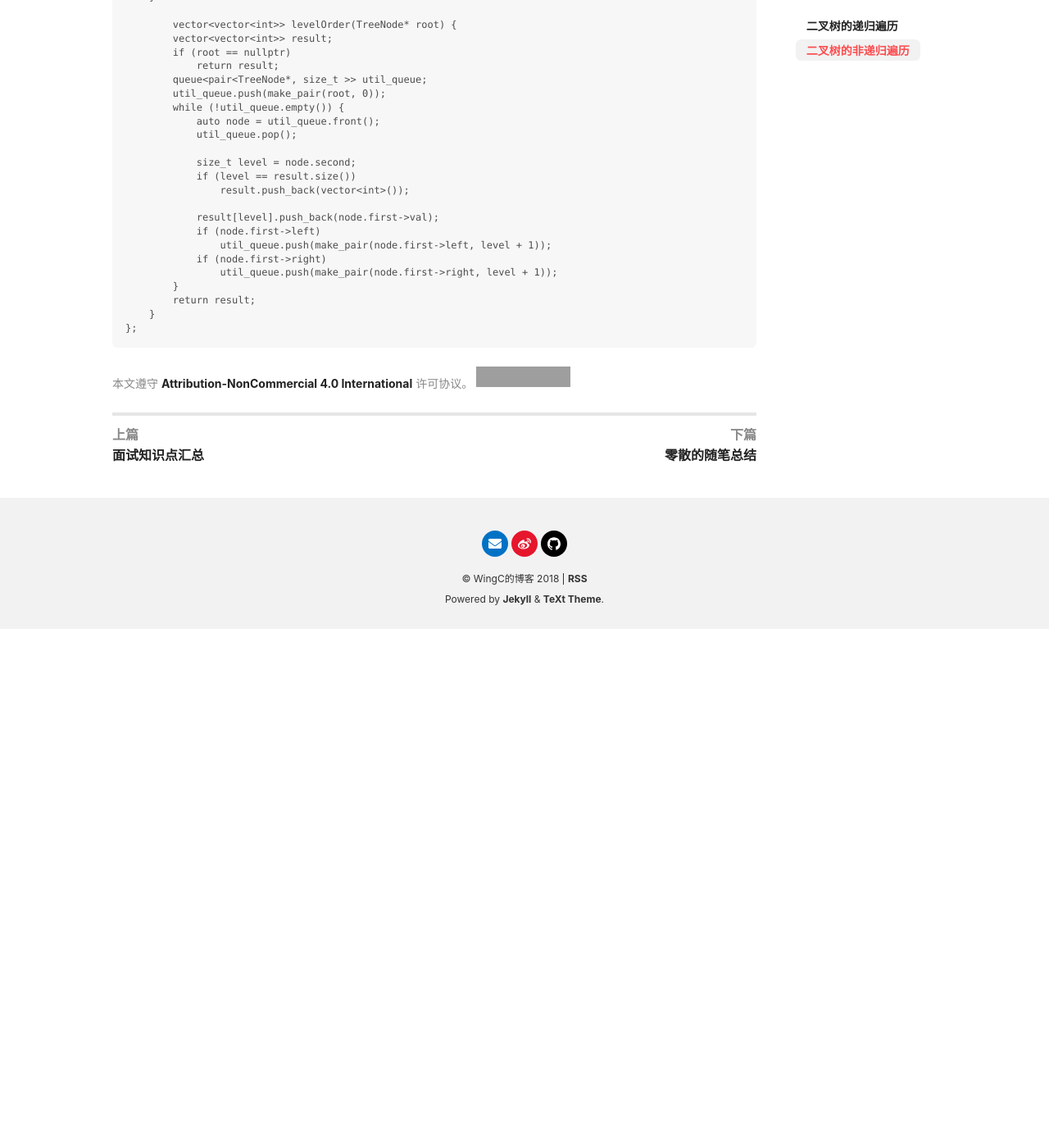
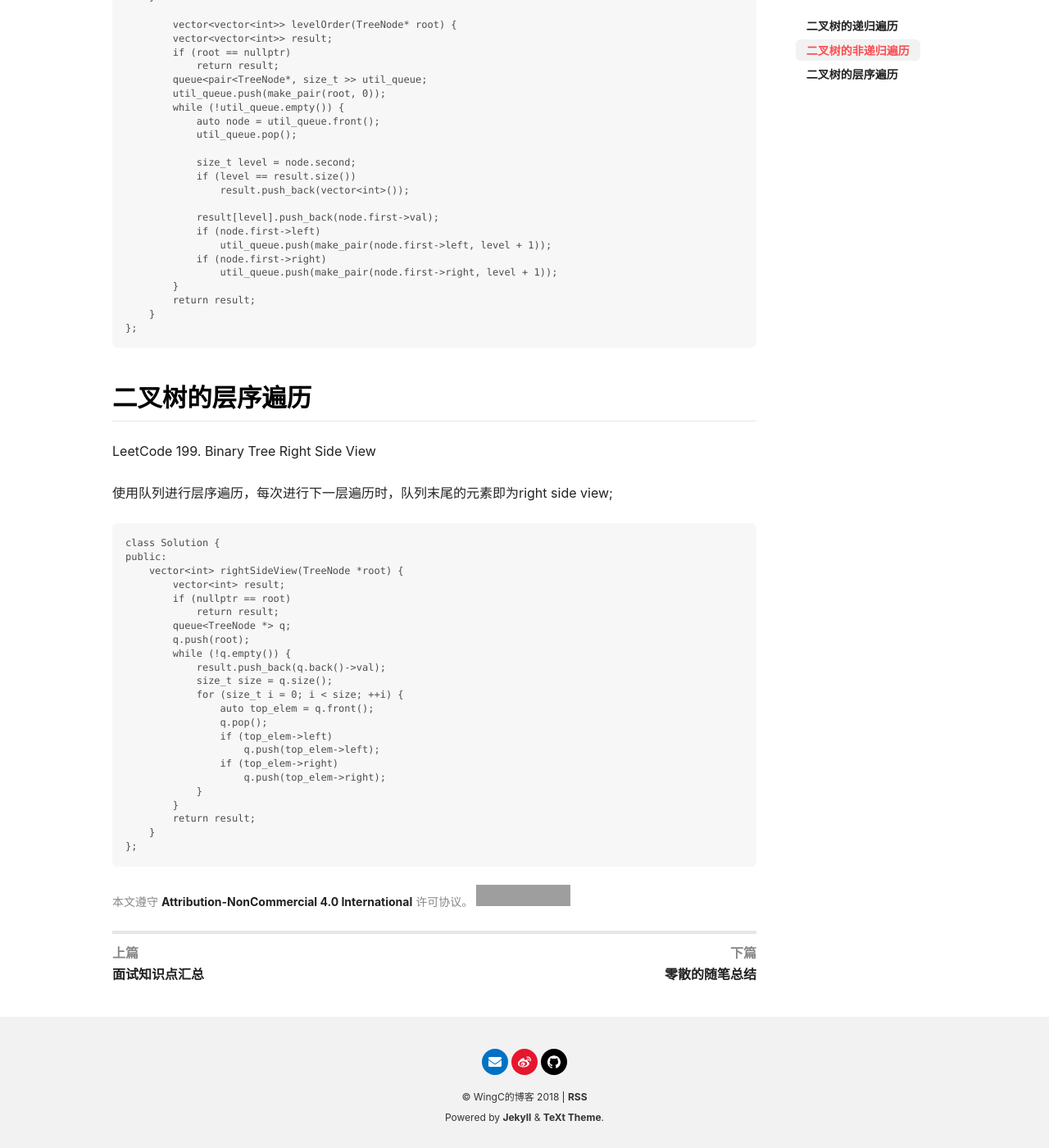
Before and after one commit to WingsGo/WingsGo.github.io, a Jekyll site: the page built from _posts/2018-08-26-binary-tree-traversal.md, in a window 1280 px wide and 1400 px high, scrolled down 2239 px. Shown: the whole window at 82% size. Built offline with Jekyll 4.4.1, drawn with Linux system fonts in a browser that asks for light colours; nearby versions of some CDN libraries; comment, search, counter and statistics services are not loaded; before the commit the page ends 3006 px from its top, so only the background shows below that; grey boxes are pictures that could not be loaded.

Commit message:
added binary tree traversal

```diff
--- a/_posts/2018-08-26-binary-tree-traversal.md
+++ b/_posts/2018-08-26-binary-tree-traversal.md
@@ -141,3 +141,34 @@ tags:
 	        return result;
 	    }
 	};
+
+
+## 二叉树的层序遍历
+
+LeetCode 199. Binary Tree Right Side View
+
+使用队列进行层序遍历，每次进行下一层遍历时，队列末尾的元素即为right side view;
+
+    class Solution {
+	public:
+	    vector<int> rightSideView(TreeNode *root) {
+	        vector<int> result;
+	        if (nullptr == root)
+	            return result;
+	        queue<TreeNode *> q;
+	        q.push(root);
+	        while (!q.empty()) {
+	            result.push_back(q.back()->val);
+	            size_t size = q.size();
+	            for (size_t i = 0; i < size; ++i) {
+	                auto top_elem = q.front();
+	                q.pop();
+	                if (top_elem->left)
+	                    q.push(top_elem->left);
+	                if (top_elem->right)
+	                    q.push(top_elem->right);
+	            }
+	        }
+	        return result;
+	    }
+	};
```
